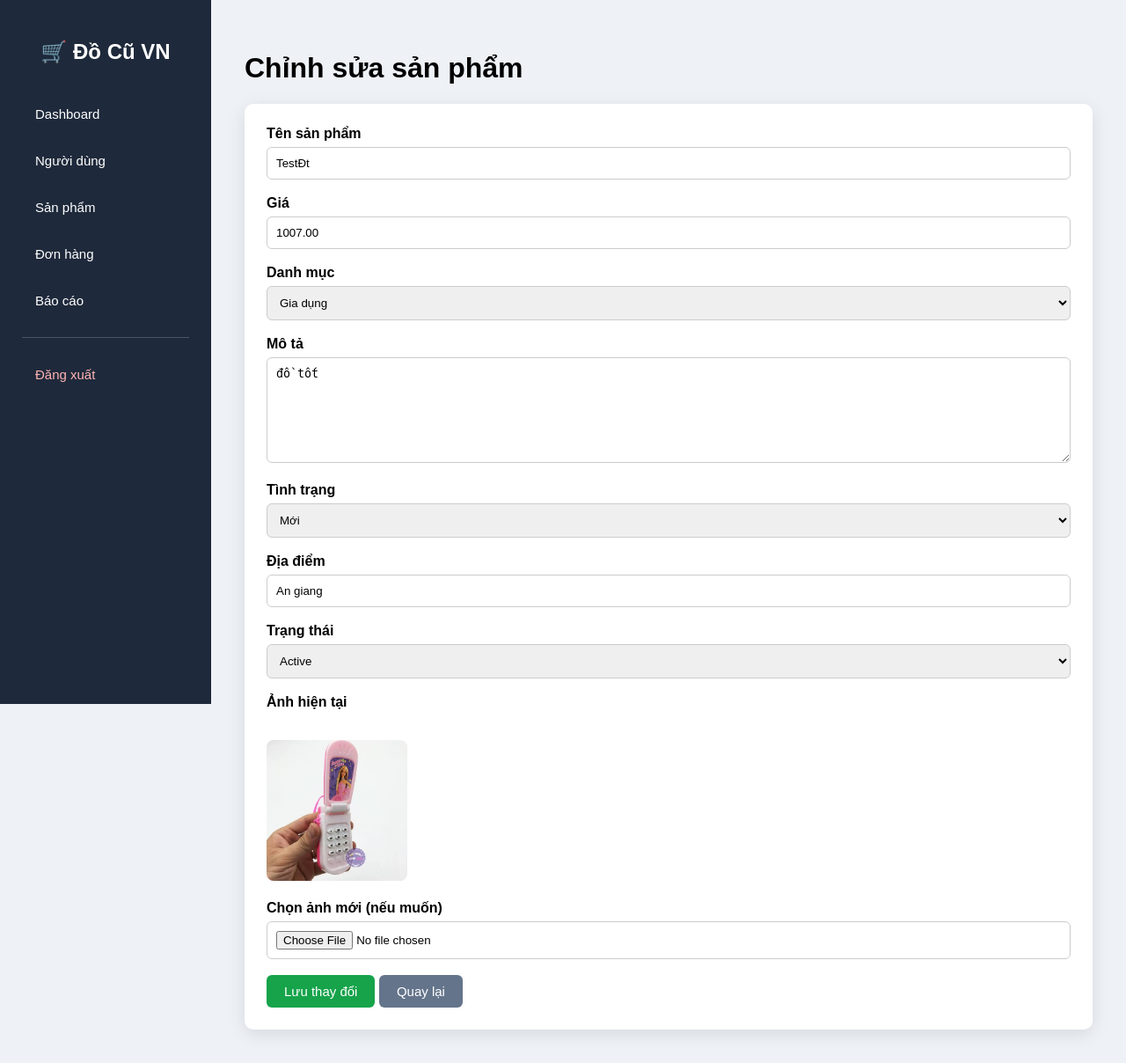
After one commit to CongHuyTrain/DoDaQuaSuDung, a PHP site: page /admin/edit-product.php?id=13 in a window 1280 px wide. The commit adds this page. Shown: the whole page at 88% size. Run offline with PHP 8.4, Linux system fonts and the light colour scheme; data comes from the database, SQL or seed files in the repository.

Commit message:
thêm chỉnh sửa

```diff
--- /dev/null
+++ b/admin/edit-product.php
@@ -0,0 +1,333 @@
+<?php
+session_start();
+require_once "../config/db.php";
+
+if (!isset($_GET["id"])) {
+    die("Thiếu ID sản phẩm.");
+}
+
+$id = (int)$_GET["id"];
+
+/* Lấy danh mục */
+$categories = $conn->query("SELECT id,name FROM categories ORDER BY name");
+
+/* Lấy thông tin sản phẩm */
+$stmt = $conn->prepare("SELECT * FROM products WHERE id=?");
+$stmt->bind_param("i", $id);
+$stmt->execute();
+$product = $stmt->get_result()->fetch_assoc();
+
+if (!$product) {
+    die("Không tìm thấy sản phẩm.");
+}
+
+/* Cập nhật */
+if ($_SERVER["REQUEST_METHOD"] == "POST") {
+
+    $title = trim($_POST["title"]);
+    $description = trim($_POST["description"]);
+    $price = $_POST["price"];
+    $category_id = $_POST["category_id"];
+    $condition_item = $_POST["condition_item"];
+    $location = trim($_POST["location"]);
+    $status = $_POST["status"];
+
+    $image = $product["image"];
+
+    if (
+        isset($_FILES["image"]) &&
+        $_FILES["image"]["error"] == 0
+    ) {
+
+        $filename = time() . "_" . basename($_FILES["image"]["name"]);
+        $target = "../uploads/" . $filename;
+
+        if (move_uploaded_file($_FILES["image"]["tmp_name"], $target)) {
+            $image = "uploads/" . $filename;
+        }
+    }
+
+    $update = $conn->prepare("
+        UPDATE products
+        SET
+            title=?,
+            description=?,
+            price=?,
+            category_id=?,
+            image=?,
+            condition_item=?,
+            location=?,
+            status=?
+        WHERE id=?
+    ");
+
+    $update->bind_param(
+        "ssdissssi",
+        $title,
+        $description,
+        $price,
+        $category_id,
+        $image,
+        $condition_item,
+        $location,
+        $status,
+        $id
+    );
+
+    if ($update->execute()) {
+        header("Location: products.php");
+        exit;
+    } else {
+        $error = "Cập nhật thất bại!";
+    }
+}
+?>
+
+<!DOCTYPE html>
+<html lang="vi">
+<head>
+<meta charset="UTF-8">
+<title>Chỉnh sửa sản phẩm</title>
+
+<link rel="stylesheet" href="../assets/css/admin.css">
+
+<style>
+
+body{
+    font-family:Arial;
+    background:#eef2f7;
+}
+
+.wrapper{
+    display:flex;
+}
+
+.content{
+    margin-left:240px;
+    width:calc(100% - 240px);
+    padding:30px;
+}
+
+.form-box{
+    background:#fff;
+    padding:25px;
+    border-radius:10px;
+    box-shadow:0 5px 20px rgba(0,0,0,.1);
+}
+
+.form-group{
+    margin-bottom:18px;
+}
+
+label{
+    display:block;
+    margin-bottom:6px;
+    font-weight:bold;
+}
+
+input,
+textarea,
+select{
+
+    width:100%;
+    padding:10px;
+    border:1px solid #ccc;
+    border-radius:6px;
+    box-sizing:border-box;
+}
+
+textarea{
+    resize:vertical;
+    height:120px;
+}
+
+img{
+    width:160px;
+    border-radius:8px;
+    margin-top:10px;
+}
+
+.btn{
+    padding:10px 20px;
+    border:none;
+    border-radius:6px;
+    color:white;
+    text-decoration:none;
+    cursor:pointer;
+    font-size:15px;
+}
+
+.save{
+    background:#16a34a;
+}
+
+.cancel{
+    background:#64748b;
+}
+
+.error{
+    color:red;
+    margin-bottom:15px;
+}
+
+</style>
+
+</head>
+
+<body>
+
+<div class="wrapper">
+
+<?php include "sidebar.php"; ?>
+
+<div class="content">
+
+<h1>Chỉnh sửa sản phẩm</h1>
+
+<div class="form-box">
+
+<?php
+if(isset($error)){
+    echo "<p class='error'>$error</p>";
+}
+?>
+
+<form method="POST" enctype="multipart/form-data">
+
+<div class="form-group">
+<label>Tên sản phẩm</label>
+<input
+type="text"
+name="title"
+required
+value="<?= htmlspecialchars($product["title"]) ?>">
+</div>
+
+<div class="form-group">
+<label>Giá</label>
+<input
+type="number"
+name="price"
+required
+value="<?= $product["price"] ?>">
+</div>
+
+<div class="form-group">
+<label>Danh mục</label>
+
+<select name="category_id">
+
+<?php
+$categories->data_seek(0);
+
+while($c = $categories->fetch_assoc()){
+?>
+
+<option
+value="<?= $c["id"] ?>"
+<?= $c["id"]==$product["category_id"]?"selected":"" ?>>
+<?= htmlspecialchars($c["name"]) ?>
+</option>
+
+<?php } ?>
+
+</select>
+
+</div>
+
+<div class="form-group">
+
+<label>Mô tả</label>
+
+<textarea
+name="description"><?= htmlspecialchars($product["description"]) ?></textarea>
+
+</div>
+
+<div class="form-group">
+
+<label>Tình trạng</label>
+
+<select name="condition_item">
+
+<option value="new" <?= $product["condition_item"]=="new"?"selected":"" ?>>Mới</option>
+
+<option value="like_new" <?= $product["condition_item"]=="like_new"?"selected":"" ?>>Như mới</option>
+
+<option value="good" <?= $product["condition_item"]=="good"?"selected":"" ?>>Tốt</option>
+
+<option value="fair" <?= $product["condition_item"]=="fair"?"selected":"" ?>>Khá</option>
+
+</select>
+
+</div>
+
+<div class="form-group">
+
+<label>Địa điểm</label>
+
+<input
+type="text"
+name="location"
+value="<?= htmlspecialchars($product["location"]) ?>">
+
+</div>
+
+<div class="form-group">
+
+<label>Trạng thái</label>
+
+<select name="status">
+
+<option value="pending" <?= $product["status"]=="pending"?"selected":"" ?>>Pending</option>
+
+<option value="active" <?= $product["status"]=="active"?"selected":"" ?>>Active</option>
+
+<option value="sold" <?= $product["status"]=="sold"?"selected":"" ?>>Sold</option>
+
+<option value="hidden" <?= $product["status"]=="hidden"?"selected":"" ?>>Hidden</option>
+
+<option value="rejected" <?= $product["status"]=="rejected"?"selected":"" ?>>Rejected</option>
+
+</select>
+
+</div>
+
+<div class="form-group">
+
+<label>Ảnh hiện tại</label>
+
+<br>
+
+<img src="../<?= htmlspecialchars($product["image"]) ?>">
+
+</div>
+
+<div class="form-group">
+
+<label>Chọn ảnh mới (nếu muốn)</label>
+
+<input type="file" name="image">
+
+</div>
+
+<button class="btn save">
+Lưu thay đổi
+</button>
+
+<a
+href="products.php"
+class="btn cancel">
+Quay lại
+</a>
+
+</form>
+
+</div>
+
+</div>
+
+</div>
+
+</body>
+</html>
```
Also changed, not shown: admin/products.php (+11 -0 lines), api/cart/add.php (added, +202 -0 lines).
